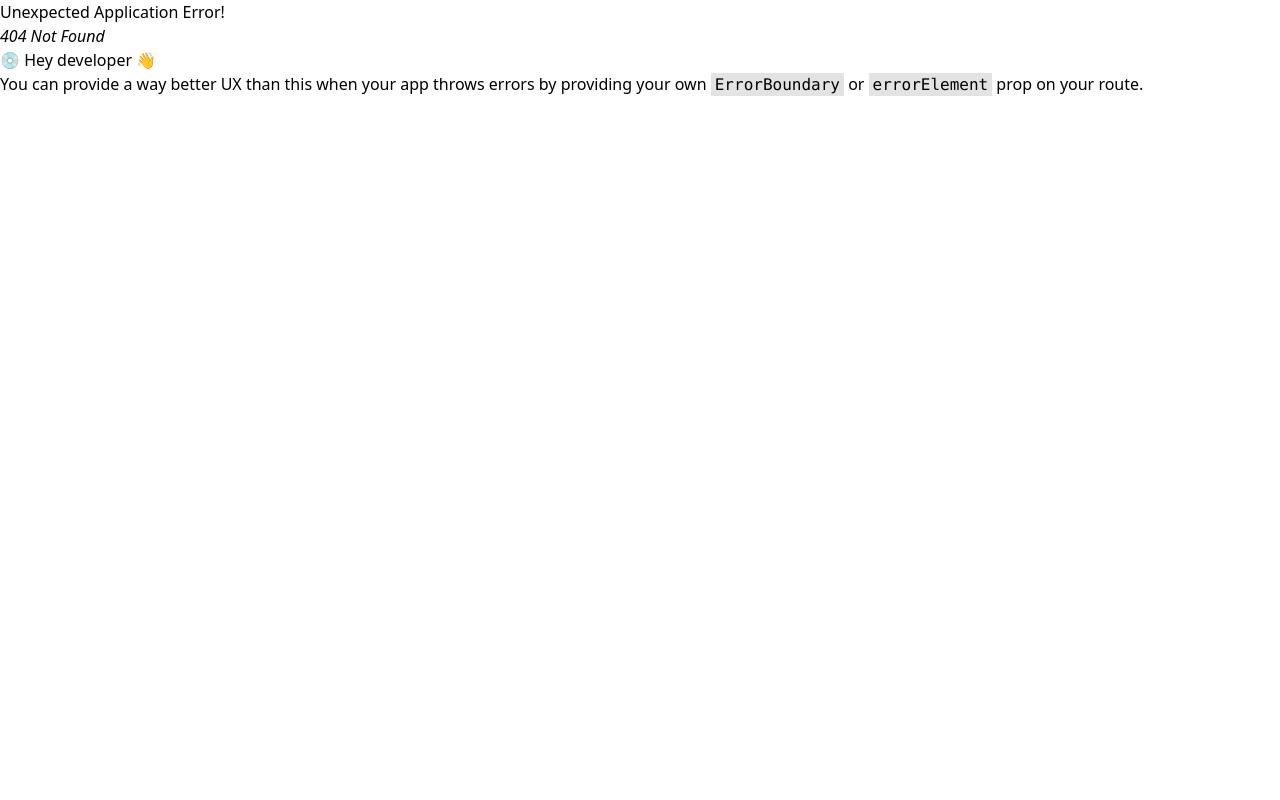
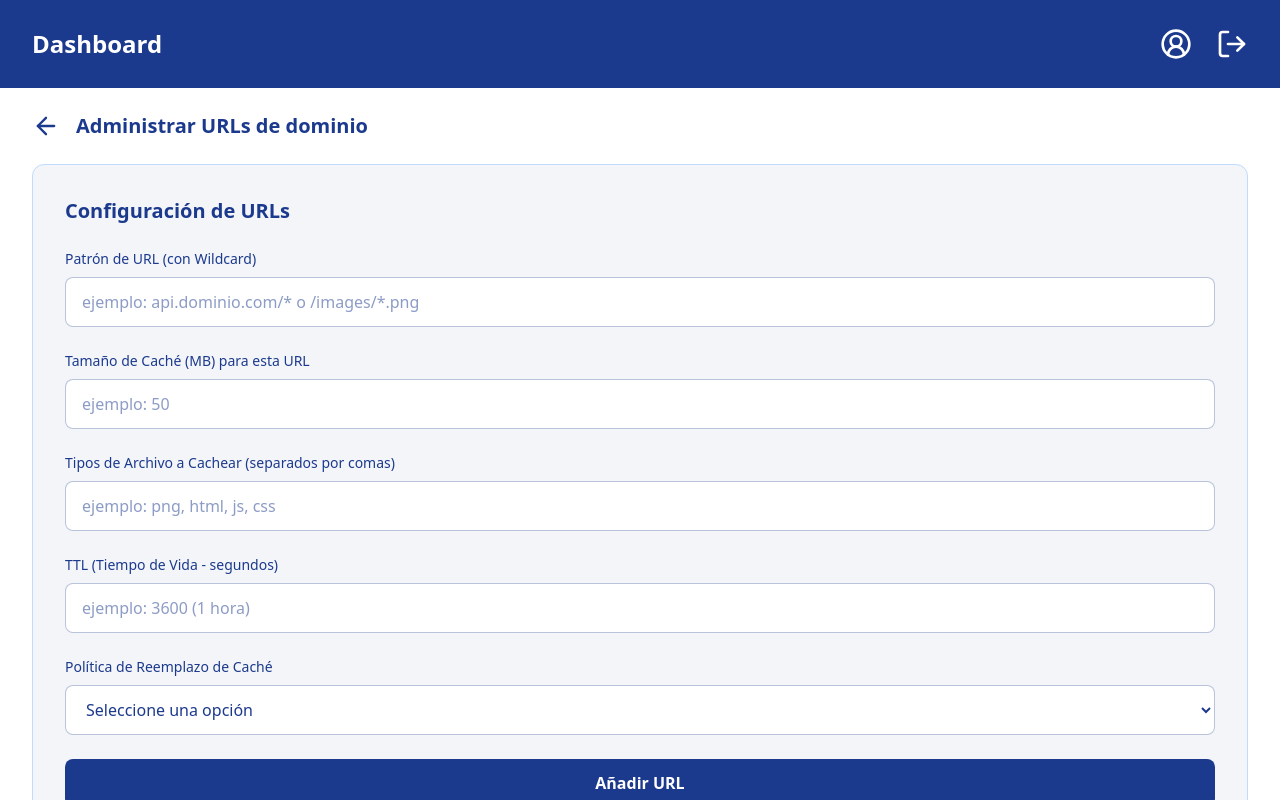
Before and after one commit to BAMDH/Geo-aware-caching, a React (Vite) app in the folder ui_app/: page /urlAdd in a window 1280 px wide. Before the commit this address had no page. Shown: the top 800 px of the page. Built offline with nearby package versions, Linux system fonts and the light colour scheme.

Commit message:
Pagina para agregar URL

```diff
--- a/ui_app/src/main.jsx
+++ b/ui_app/src/main.jsx
@@ -5,6 +5,7 @@ import LoginPage from './pages/Login.jsx'
 import RegisterPage from './pages/Register.jsx'
 import Dashboard from './pages/Dashboard.jsx'
 import AddDomainPage from './pages/AddDomain.jsx'
+import AddURLPage from './pages/AddURL.jsx'
 import './index.css'
 
 const router = createBrowserRouter([
@@ -12,6 +13,7 @@ const router = createBrowserRouter([
   { path: "/register", element: <RegisterPage/> },
   { path: "/dashboard", element: <Dashboard /> },
   { path: "/domainAdd", element: <AddDomainPage /> },
+  { path: "/urlAdd", element: <AddURLPage /> },
 ]);
 
 createRoot(document.getElementById('root')).render(
--- a/ui_app/src/pages/AddDomain.jsx
+++ b/ui_app/src/pages/AddDomain.jsx
@@ -2,7 +2,7 @@ import { useState } from "react";
 import { useLocation, useNavigate } from "react-router-dom";
 import CustomForm from "../components/Form";
 import Dialog from "../components/Dialog";
-import { LuArrowLeft, LuCircleCheck, LuCopy } from "react-icons/lu";
+import { LuArrowLeft, LuCircleCheck, LuCopy, LuChevronRight } from "react-icons/lu";
 import Layout from "../components/Layout";
 import { API_BASE_URL } from "../constants/api";
 
@@ -37,6 +37,7 @@ const AddDomainPage = () => {
         { name: "subdomains", label: "Subdominios (separados por comas)", type: "text", placeholder: "ejemplo: www, api, cdn", required: false },
     ];
 
+    // Crear dominio
     const handleSubmit = async (data) => {
         setIsLoading(true);
         setInfoDialog({ open: false });
@@ -105,7 +106,6 @@ const AddDomainPage = () => {
     // Función auxiliar para copiar al portapapeles
     const copyToClipboard = (text) => {
         navigator.clipboard.writeText(text);
-        //alert("Copiado al portapapeles: " + text);
     };
 
     // Renderizado de Vistas (Paso 1 y 2)
@@ -159,7 +159,8 @@ const AddDomainPage = () => {
             <div className="mb-6 inline-flex items-center gap-4" >
                 <LuArrowLeft className="w-7 h-7 cursor-pointer" onClick={() => navigate("/dashboard")} />
                 <span className="text-xl font-semibold">
-                    {step === 1 ? "Agregar Dominio" : `Verificar ${formData.domainName || 'Dominio'}`}
+                    {step === 1 ? "Agregar Dominio" :
+                    `Verificar ${formData.domainName || 'dominio'}`}
                 </span>
             </div>
 
--- /dev/null
+++ b/ui_app/src/pages/AddURL.jsx
@@ -0,0 +1,133 @@
+import { useState } from "react";
+import { useLocation, useNavigate } from "react-router-dom";
+import CustomForm from "../components/Form";
+import Dialog from "../components/Dialog";
+import { LuArrowLeft, LuChevronRight } from "react-icons/lu";
+import Layout from "../components/Layout";
+import { API_BASE_URL } from "../constants/api";
+
+const AddURLPage = () => {
+    const navigate = useNavigate();
+    const location = useLocation();
+
+    // Leer los datos de verificación del estado
+    const initialData = location.state || {};
+
+    // Inicializar el estado de los datos con lo que viene del Dashboard o valores por defecto
+    const [formData, setFormData] = useState({
+        domainId: initialData.domainId || null,
+        domainName: initialData.domainName || '',
+    });
+
+    const [isLoading, setIsLoading] = useState(false);
+    const [infoDialog, setInfoDialog] = useState({ open: false, title: "", message: "", type: "info" });
+
+    const urlFields = [
+        { name: "url", label: "Patrón de URL (con Wildcard)", type: "text", placeholder: "ejemplo: api.dominio.com/* o /images/*.png", required: true },
+        { name: "cache_size", label: "Tamaño de Caché (MB) para esta URL", type: "number", placeholder: "ejemplo: 50", required: true },
+        { name: "file_types", label: "Tipos de Archivo a Cachear (separados por comas)", type: "text", placeholder: "ejemplo: png, html, js, css", required: true },
+        { name: "ttl", label: "TTL (Tiempo de Vida - segundos)", type: "number", placeholder: "ejemplo: 3600 (1 hora)", required: true },
+        {
+            name: "replacement_policy", label: "Política de Reemplazo de Caché", type: "select",
+            options: [
+                { value: "LRU", label: "LRU (Least Recently Used)" },
+                { value: "LFU", label: "LFU (Least Frequently Used)" },
+                { value: "FIFO", label: "FIFO (First-In, First-Out)" },
+                { value: "MRU", label: "MRU (Most Recently Used)" },
+                { value: "Random", label: "Random" },
+            ], required: true },
+    ];
+
+    // Agregar URL
+    const handleAddUrl = async (data) => {
+        setIsLoading(true);
+        setInfoDialog({ open: false });
+
+        if (!formData.domainId) {
+            setIsLoading(false);
+            return setInfoDialog({ open: true, title: "Error", message: "ID de dominio faltante.", type: "error" });
+        }
+
+        try {
+            const fileTypesArray = data.file_types
+                ? data.file_types.split(",").map((s) => s.trim()).filter(Boolean)
+                : [];
+
+            const urlData = {
+                url: data.url,
+                cache_size: Number.parseInt(data.cache_size),
+                file_types: fileTypesArray,
+                ttl: Number.parseInt(data.ttl),
+                replacementPolicy: data.replacementPolicy,
+                type_auth: 'api-key' // Por defecto, se usa autenticación por API Key
+            };
+
+            const response = await fetch(`${API_BASE_URL}/domains/${formData.domainId}/urls`, {
+                method: "POST",
+                headers: { "Content-Type": "application/json" },
+                credentials: "include",
+                body: JSON.stringify(urlData),
+            });
+
+            const result = await response.json();
+
+            if (response.ok) {
+                setInfoDialog({ open: true, title: "URL Agregada", message: `La URL '${data.url}' se ha configurado correctamente.`, type: "info" });
+            } else {
+                setInfoDialog({ open: true, title: "Error al configurar URL", message: result.error || "Error desconocido al agregar URL.", type: "error" });
+            }
+        } catch (error) {
+            setInfoDialog({ open: true, title: "Error", message: `Error de conexión: ${error.message}`, type: "error" });
+        } finally {
+            setIsLoading(false);
+        }
+    }
+
+    const handleSkipToDashboard = () => {
+        setInfoDialog({ open: true, title: "Éxito", message: "Dominio activado. Redirigiendo al dashboard para la administración completa.", type: "info" });
+        setTimeout(() => navigate("/dashboard"), 1500);
+    };
+
+    return (
+        <Layout>
+            <div className="mb-6 inline-flex items-center gap-4" >
+                <LuArrowLeft className="w-7 h-7 cursor-pointer" onClick={() => navigate("/dashboard")} />
+                <span className="text-xl font-semibold">
+                    Administrar URLs de {formData.domainName || 'dominio'}
+                </span>
+            </div>
+
+            <div className="bg-[rgb(28,58,141)]/5 rounded-xl p-8 border border-blue-200 text-[rgb(28,58,141)]">
+                <h2 className="text-xl font-semibold mb-6">Configuración de URLs</h2>
+
+                <CustomForm
+                    theme="light"
+                    fields={urlFields}
+                    submitLabel="Añadir URL"
+                    onSubmit={handleAddUrl}
+                    isLoading={isLoading}
+                />
+
+                <div className="mt-8 pt-4 border-t border-gray-300">
+                    <button
+                        className="w-full px-6 py-3 font-semibold rounded-lg border border-gray-400 bg-white text-gray-800 hover:bg-gray-100 transition-all flex items-center justify-center gap-2"
+                        onClick={handleSkipToDashboard}
+                    >
+                        Finalizar e ir al dashboard <LuChevronRight className="w-5 h-5" />
+                    </button>
+                </div>
+            </div>
+
+            <Dialog
+                open={infoDialog.open}
+                onOpenChange={(v) => setInfoDialog({ ...infoDialog, open: v })}
+                title={infoDialog.title}
+                description={infoDialog.message}
+                type="info"
+                okLabel="OK"
+            />
+        </Layout>
+    );
+};
+
+export default AddURLPage;
--- a/ui_app/src/pages/Dashboard.jsx
+++ b/ui_app/src/pages/Dashboard.jsx
@@ -45,7 +45,6 @@ const Dashboard = () => {
                 domainId: domain.id,
                 domainName: domain.domain,
                 verificationToken: domain.verificationToken,
-                //verificationHost: domain.verificationHost
             }
         });
     };
@@ -143,7 +142,18 @@ const Dashboard = () => {
                                     className="flex-1 bg-[rgb(28,58,141)] text-white rounded-lg py-1 hover:bg-[rgb(25,50,120)] transition flex items-center justify-center gap-1">
                                     Completar verificación
                                 </button>
-                            ) : null}
+                            ) : (
+                                <button
+                                    onClick={() => navigate(`/urlAdd`, {
+                                        state: {
+                                            domainId: domain.id,
+                                            domainName: domain.domain
+                                        }
+                                    })}
+                                    className="flex-1 bg-green-700/80 text-white rounded-lg py-1 hover:bg-green-800/80 transition flex items-center justify-center gap-1">
+                                    Agregar URLs
+                                </button>
+                            )}
                             <button
                                 onClick={() => openDeleteDialog(domain)}
                                 className="flex-1 bg-red-600/80 text-white rounded-lg py-1 hover:bg-red-700/80 transition">
```
